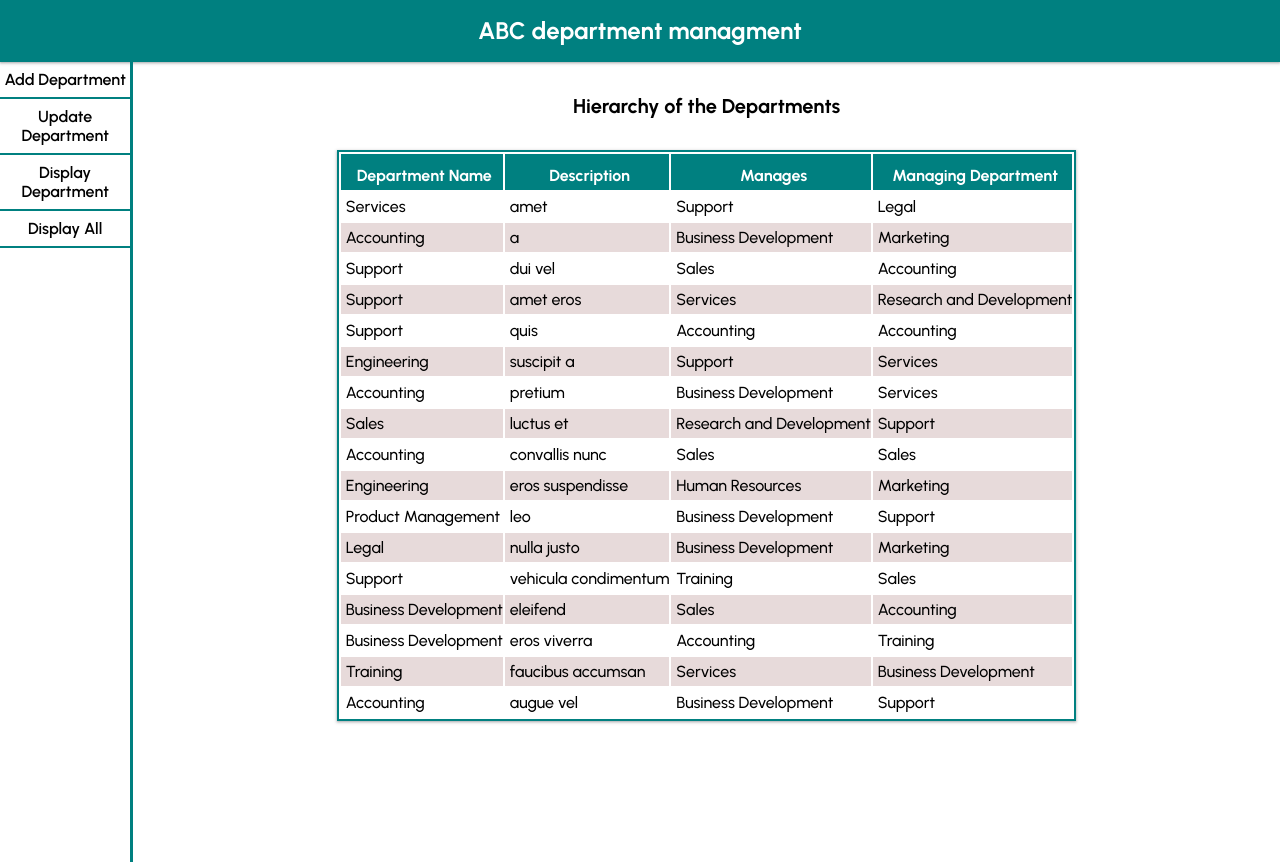
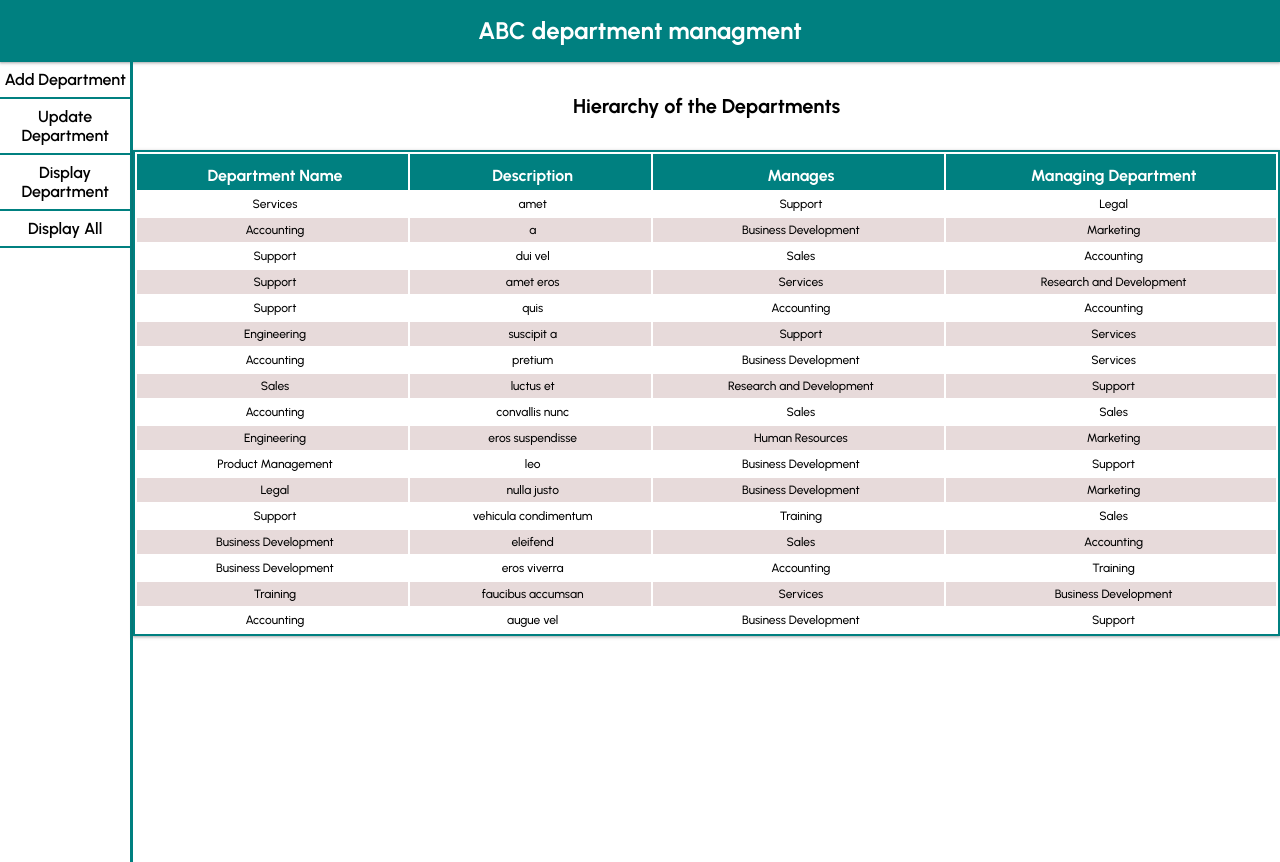
Before and after one commit to Elul-Asfaha/departmentManagment, a React (Create React App) app: page / in a window 1280 px wide. Built offline with nearby package versions, Linux system fonts and the light colour scheme.

Commit message:
Add files via upload

```diff
--- a/src/components/DisplayAll.js
+++ b/src/components/DisplayAll.js
@@ -8,7 +8,7 @@ import { desktop } from "../Responsive"
 
 
 const Container=styled.div`
-width: 100vw;
+width: 100%;
 display: flex;
 align-items: center;
 flex-direction: column;
@@ -26,6 +26,7 @@ margin: 2rem;
 
 const Table=styled.table`
 border: solid teal 2px;
+width: 100%;
 `
 
 
--- a/src/components/Nav.js
+++ b/src/components/Nav.js
@@ -4,7 +4,7 @@ import {desktop} from '../Responsive'
 
 const Container=styled.div`
 min-height: 100%;
-width: 100vw;
+width: 100%;
 ${desktop({
     minHeight: '100vh',
     borderRight: 'solid teal 3px',
--- a/src/components/table.css
+++ b/src/components/table.css
@@ -2,10 +2,13 @@ table{
     border: solid teal 1px;
     padding: 0;
     box-shadow: rgba(60, 64, 67, 0.3) 0px 1px 2px 0px, rgba(60, 64, 67, 0.15) 0px 1px 3px 1px;
+    width: 100%;
 }
 table td,table th{
 padding: 5px 0;
 text-indent: 5px;
+font-size: 12px;
+text-align: center;
 
 }
 table th{
@@ -13,6 +16,7 @@ table th{
     background-color: teal;
     position: sticky;
     color: white;
+    font-size: 16px;
 
 }
 table tr:nth-child(even){
```
